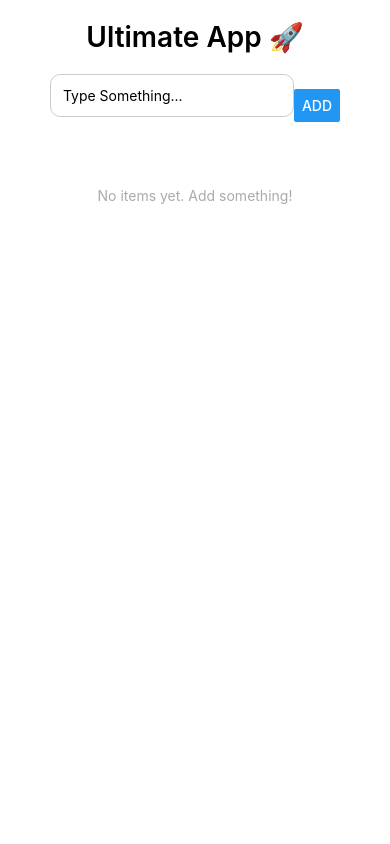
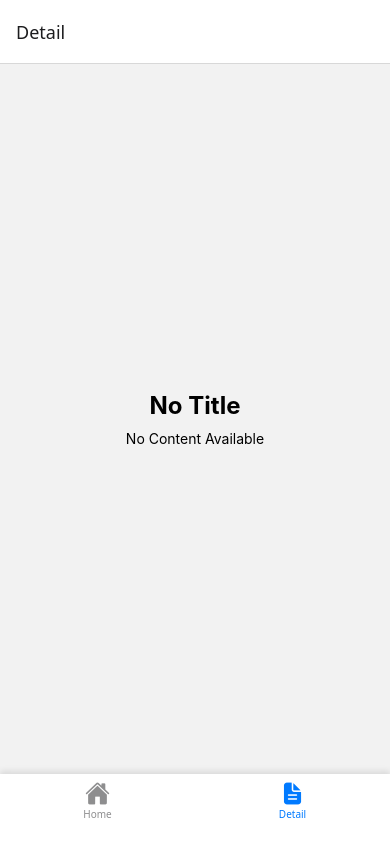
Before and after one commit to nuhgnoej/ultimateApp, a React Native app: screen /Detail in a window 390 px wide. Built offline with nearby package versions, Linux system fonts and the light colour scheme.

Commit message:
250428 네비게이션, 하단탭 기능 구현

```diff
--- a/App.tsx
+++ b/App.tsx
@@ -1,114 +1,25 @@
-import { StatusBar } from "expo-status-bar";
-import { useState } from "react";
-import {
-  Alert,
-  Button,
-  FlatList,
-  Platform,
-  StyleSheet,
-  Text,
-  TextInput,
-  TouchableOpacity,
-  View,
-} from "react-native";
+import { NavigationContainer } from "@react-navigation/native";
+import { createNativeStackNavigator } from "@react-navigation/native-stack";
+import WriteScreen from "./screens/WriteScreen";
+import Tabs from "./Tabs";
 
 export default function App() {
-  const [inputText, setInputText] = useState("");
-  const [items, setItems] = useState<string[]>([]);
-
-  const handleAddItem = () => {
-    if (!inputText.trim()) return;
-    setItems((prevItems) => [...prevItems, inputText]);
-    setInputText("");
-  };
-
-  const handleDeleteItem = (indexToDelete: number) => {
-    setItems((prevItems) =>
-      prevItems.filter((_, idx) => idx !== indexToDelete)
-    );
-  };
+  const Stack = createNativeStackNavigator();
 
   return (
-    <View style={styles.container}>
-      <StatusBar style="auto" />
-      <Text style={styles.title}>Ultimate App 🚀</Text>
-      <View style={styles.inputContainer}>
-        <TextInput
-          style={styles.input}
-          placeholder="Type Something..."
-          value={inputText}
-          onChangeText={setInputText}
+    <NavigationContainer>
+      <Stack.Navigator>
+        <Stack.Screen
+          name="Tabs"
+          component={Tabs}
+          options={{ headerShown: false }}
         />
-        <Button title="Add" onPress={handleAddItem} />
-      </View>
-      <FlatList
-        style={styles.list}
-        data={items}
-        keyExtractor={(item, index) => index.toString()}
-        renderItem={({ item, index }) => (
-          <TouchableOpacity onLongPress={() => handleDeleteItem(index)}>
-            <View style={styles.listItem}>
-              <Text style={styles.listText}>
-                {index + 1}. {item}
-              </Text>
-            </View>
-          </TouchableOpacity>
-        )}
-        ItemSeparatorComponent={() => <View style={styles.separator} />}
-        ListEmptyComponent={() => (
-          <View style={{ padding: 20 }}>
-            <Text style={{ textAlign: "center", color: "#aaa" }}>
-              No items yet. Add something!
-            </Text>
-          </View>
-        )}
-      ></FlatList>
-    </View>
+        <Stack.Screen
+          name="Write"
+          component={WriteScreen}
+          options={{ headerShown: false }}
+        />
+      </Stack.Navigator>
+    </NavigationContainer>
   );
 }
-
-const styles = StyleSheet.create({
-  container: {
-    flex: 1,
-    backgroundColor: "#fff",
-    justifyContent: "center",
-    alignItems: "center",
-    padding: 20,
-  },
-  title: {
-    fontSize: 28,
-    fontWeight: "600",
-    marginBottom: 20,
-  },
-  input: {
-    width: "100%",
-    borderWidth: 1,
-    borderColor: "#ccc",
-    borderRadius: 10,
-    padding: 12,
-    marginBottom: 20,
-  },
-  inputContainer: {
-    flexDirection: "row",
-    marginBottom: 20,
-    alignItems: "center",
-    justifyContent: "space-between",
-  },
-  list: {
-    marginTop: 10,
-  },
-  listItem: {
-    padding: 15,
-    backgroundColor: "#f1f1f1",
-    borderBottomWidth: 1,
-    borderBottomColor: "#ddd",
-    borderRadius: 8,
-    marginVertical: 5,
-  },
-  listText: { fontSize: 18 },
-  separator: {
-    height: 1,
-    backgroundColor: "#ccc",
-    marginVertical: 5,
-  },
-});
--- /dev/null
+++ b/Tabs.tsx
@@ -0,0 +1,54 @@
+import { createBottomTabNavigator } from "@react-navigation/bottom-tabs";
+import HomeScreen from "./screens/HomeScreen";
+import DetailScreen from "./screens/DetailScreen";
+import { Ionicons } from "@expo/vector-icons";
+
+const Tab = createBottomTabNavigator();
+
+function getTabBarStyle(route) {
+  const routeName = route.name;
+
+  if (routeName === "Write") {
+    return { display: "none" as const };
+  }
+  return {
+    backgroundColor: "white",
+    borderTopWidth: 0,
+    height: 70,
+    paddingBottom: 10,
+    shadowColor: "#000",
+    shadowOffset: { width: 0, height: -3 },
+    shadowOpacity: 0.1,
+    shadowRadius: 6,
+    elevation: 10,
+  };
+}
+
+export default function Tabs() {
+  return (
+    <Tab.Navigator
+      screenOptions={({ route }) => ({
+        tabBarStyle: getTabBarStyle(route),
+      })}
+    >
+      <Tab.Screen
+        name="Home"
+        component={HomeScreen}
+        options={{
+          tabBarIcon: ({ color, size }) => (
+            <Ionicons name="home" color={color} size={size} />
+          ),
+        }}
+      />
+      <Tab.Screen
+        name="Detail"
+        component={DetailScreen}
+        options={{
+          tabBarIcon: ({ color, size }) => (
+            <Ionicons name="document-text" color={color} size={size} />
+          ),
+        }}
+      />
+    </Tab.Navigator>
+  );
+}
--- /dev/null
+++ b/screens/DetailScreen.tsx
@@ -0,0 +1,13 @@
+import { View, Text } from "react-native";
+
+export default function DetailScreen({ route }) {
+  const { title, content } = route.params || {};
+  return (
+    <View style={{ flex: 1, justifyContent: "center", alignItems: "center" }}>
+      <Text style={{ fontSize: 24, fontWeight: "bold" }}>
+        {title ?? "No Title"}
+      </Text>
+      <Text style={{ marginTop: 10 }}>{content ?? "No Content Available"}</Text>
+    </View>
+  );
+}
--- /dev/null
+++ b/screens/HomeScreen.tsx
@@ -0,0 +1,23 @@
+import { Button, Text, View } from "react-native";
+
+export default function HomeScreen({ navigation }) {
+  return (
+    <View style={{ flex: 1, justifyContent: "center", alignItems: "center" }}>
+      <Text>🏠 Home Screen</Text>
+      {/* <Button
+        title="Go to Detail"
+        onPress={() =>
+          navigation.navigate("Detail", {
+            title: "Ultimate React Native",
+            content:
+              "This is a course about becoming a true React Native master.",
+          })
+        }
+      /> */}
+      <Button
+        title="글쓰기 화면으로 이동"
+        onPress={() => navigation.navigate("Write")}
+      />
+    </View>
+  );
+}
--- /dev/null
+++ b/screens/WriteScreen.tsx
@@ -0,0 +1,14 @@
+import { View, TextInput, Button } from "react-native";
+
+export default function WriteScreen({ navigation }) {
+  return (
+    <View style={{ flex: 1, padding: 20 }}>
+      <TextInput
+        placeholder="내용을 입력하세요"
+        style={{ flex: 1, fontSize: 16 }}
+        multiline
+      />
+      <Button title="저장" onPress={() => navigation.goBack()} />
+    </View>
+  );
+}
```
Also changed, not shown: package.json (+11 -3 lines), 2 other files (tests, documents, lock files or other folders).
